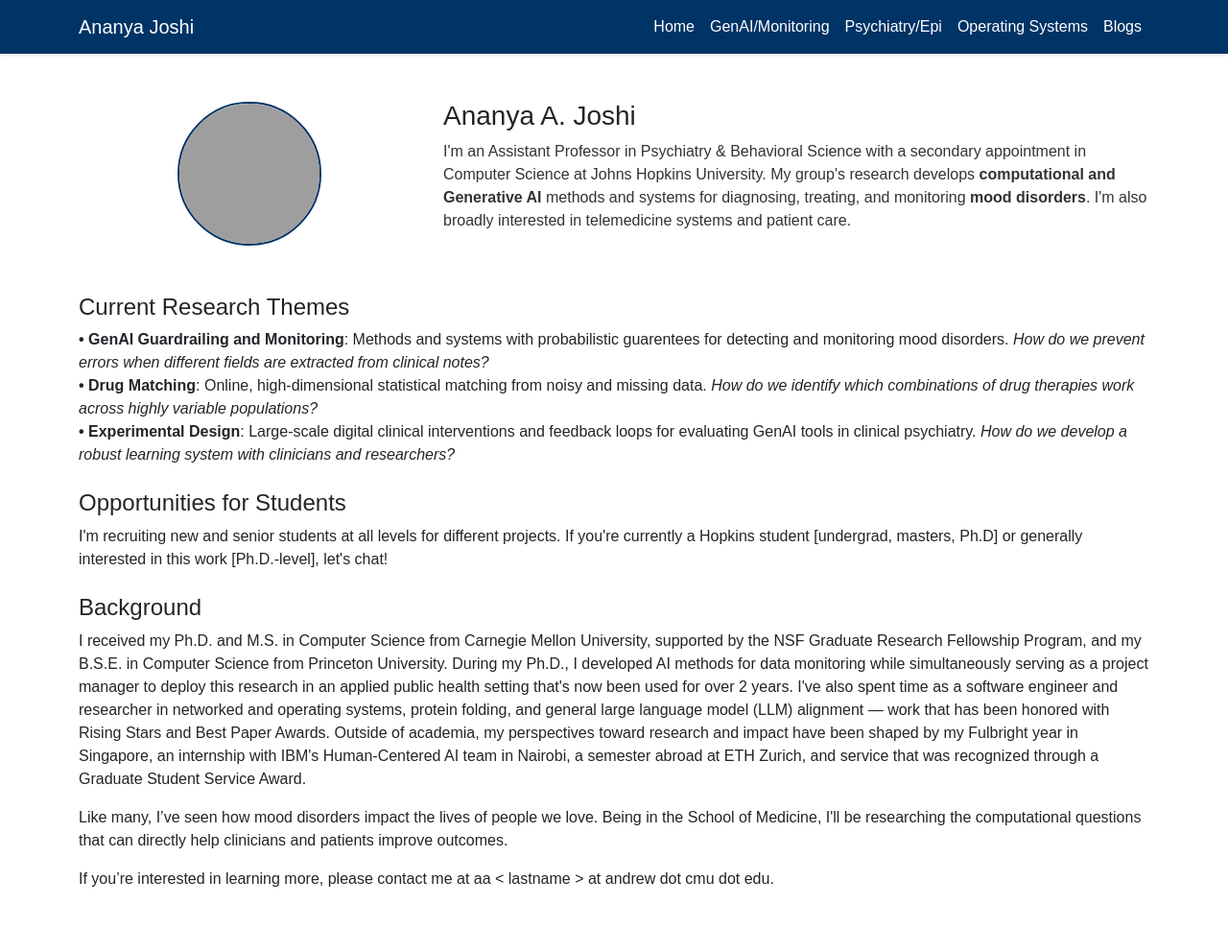
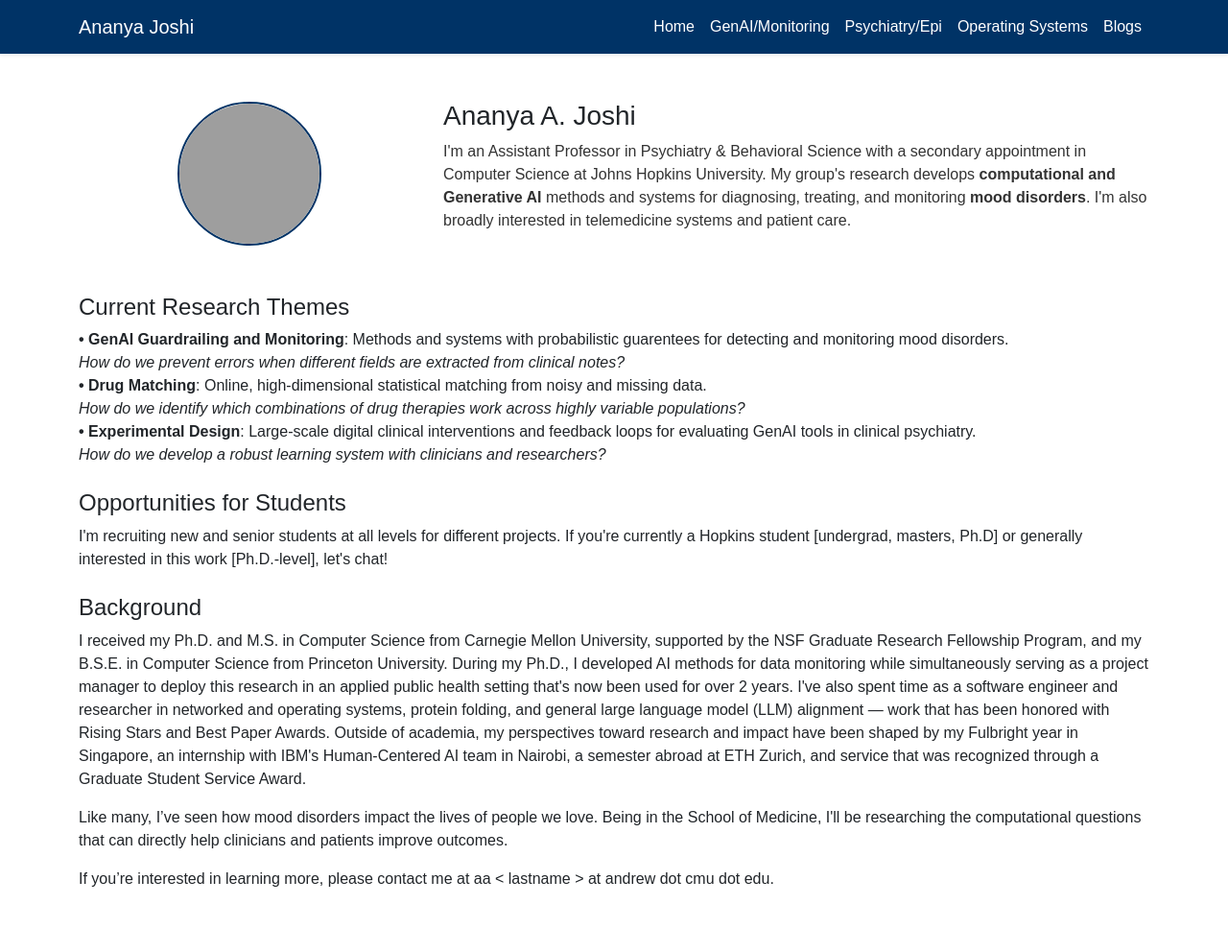
Before and after one commit to Ananya-Joshi/ananya-joshi.github.io, a Jekyll site: the page built from index.md, in a window 1280 px wide. Shown: the whole page at 96% size. Built offline with Jekyll 4.4.1, drawn with Linux system fonts in a browser that asks for light colours; grey boxes are pictures that could not be loaded.

Commit message:
Break out questions

```diff
--- a/index.md
+++ b/index.md
@@ -15,9 +15,9 @@ layout: default
     </div>
 <h4 class="mt-5">Current Research Themes</h4>
 <ul class="list-unstyled">
-	<li><b>• GenAI Guardrailing and Monitoring</b>: Methods and systems with probabilistic guarentees for detecting and monitoring mood disorders. <i>How do we prevent errors when different fields are extracted from clinical notes?</i> </li>
-   <li><b>• Drug Matching</b>: Online, high-dimensional statistical matching from noisy and missing data. <i>How do we identify which combinations of drug therapies work across highly variable populations?</i></li>
-  <li><b>• Experimental Design</b>: Large-scale digital clinical interventions and feedback loops for evaluating GenAI tools in clinical psychiatry. <i>How do we develop a robust learning system with clinicians and researchers?</i> </li>
+	<li><b>• GenAI Guardrailing and Monitoring</b>: Methods and systems with probabilistic guarentees for detecting and monitoring mood disorders. <br> <i>How do we prevent errors when different fields are extracted from clinical notes?</i> </li>
+   <li><b>• Drug Matching</b>: Online, high-dimensional statistical matching from noisy and missing data. <br><i>How do we identify which combinations of drug therapies work across highly variable populations?</i></li>
+  <li><b>• Experimental Design</b>: Large-scale digital clinical interventions and feedback loops for evaluating GenAI tools in clinical psychiatry. <br> <i>How do we develop a robust learning system with clinicians and researchers?</i> </li>
 
 </ul>
 
```
